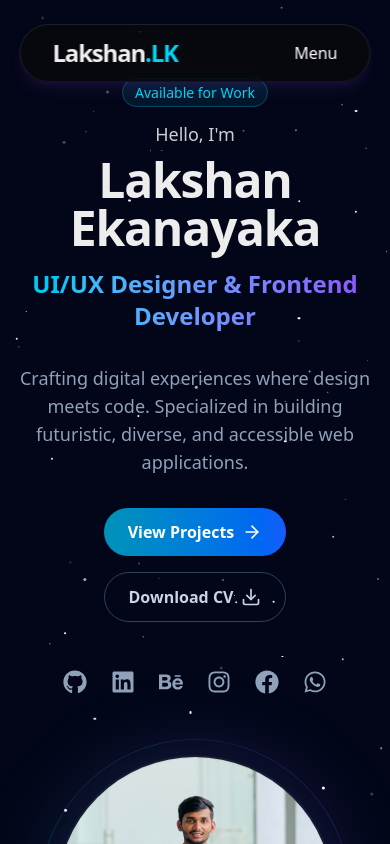
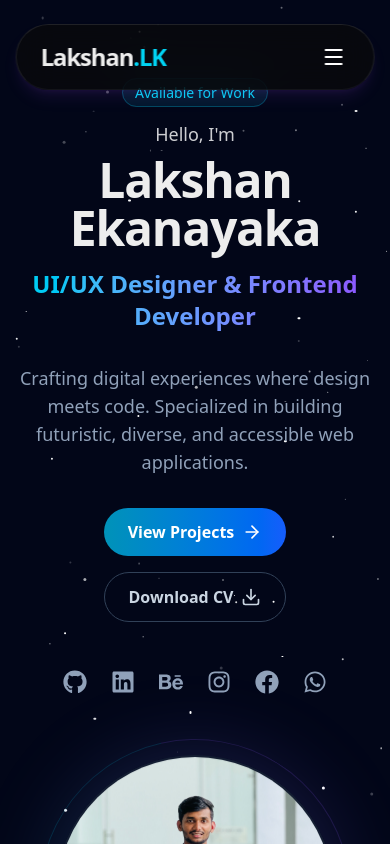
Before and after one commit to Lakshan-lk/Lakshan_Portfolio-, a Next.js app: page / in a window 390 px wide. Shown: the top 844 px of the page. Built offline with nearby package versions, Linux system fonts and the light colour scheme.

Commit message:
Added mobile menu

```diff
--- a/components/Navbar.tsx
+++ b/components/Navbar.tsx
@@ -1,8 +1,9 @@
 "use client";
 
-import { motion } from "framer-motion";
+import { useState } from "react";
+import { motion, AnimatePresence } from "framer-motion";
 import Link from "next/link";
-import { cn } from "@/lib/utils";
+import { Menu, X } from "lucide-react"; // Icons import කරගත්තා
 
 const navLinks = [
     { name: "Home", href: "#home" },
@@ -14,25 +15,31 @@ const navLinks = [
 ];
 
 export function Navbar() {
+    // Menu එක Open ද නැද්ද කියලා බලන්න State එකක්
+    const [isOpen, setIsOpen] = useState(false);
+
     return (
         <motion.nav
             initial={{ y: -100, opacity: 0 }}
             animate={{ y: 0, opacity: 1 }}
             transition={{ duration: 0.8, ease: "easeOut", delay: 0.5 }}
-            className="fixed top-6 left-1/2 -translate-x-1/2 z-50 w-full max-w-[90%] md:max-w-4xl"
+            className="fixed top-6 left-1/2 -translate-x-1/2 z-50 w-full max-w-[92%] md:max-w-3xl"
         >
-            <div className="glass-nav rounded-full px-8 py-3 flex items-center justify-between shadow-lg shadow-purple-500/10 border border-white/10 bg-white/5 backdrop-blur-xl">
-                <Link href="/" className="text-2xl font-bold tracking-tighter" data-magnetic>
+            {/* Main Navbar Bar */}
+            <div className="glass-nav rounded-full px-6 py-4 flex items-center justify-between shadow-lg shadow-purple-500/10 border border-white/10 bg-white/5 backdrop-blur-xl relative z-50">
+
+                {/* Logo */}
+                <Link href="/" className="text-2xl font-bold tracking-tighter" onClick={() => setIsOpen(false)}>
                     Lakshan<span className="text-cyan-400">.LK</span>
                 </Link>
 
+                {/* Desktop Menu (Hidden on Mobile) */}
                 <ul className="hidden md:flex items-center gap-8">
                     {navLinks.map((link) => (
                         <li key={link.name}>
                             <Link
                                 href={link.href}
                                 className="text-base font-medium text-gray-300 hover:text-white transition-colors relative group"
-                                data-magnetic
                             >
                                 {link.name}
                                 <span className="absolute -bottom-1 left-1/2 -translate-x-1/2 w-0 h-[2px] bg-cyan-400 group-hover:w-full transition-all duration-300" />
@@ -41,8 +48,46 @@ export function Navbar() {
                     ))}
                 </ul>
 
-                <button className="md:hidden text-white font-medium text-base">Menu</button>
+                {/* Mobile Menu Button (Toggle) */}
+                <button
+                    className="md:hidden text-white p-1"
+                    onClick={() => setIsOpen(!isOpen)}
+                >
+                    {isOpen ? <X size={24} /> : <Menu size={24} />}
+                </button>
             </div>
+
+            {/* Mobile Dropdown Menu */}
+            <AnimatePresence>
+                {isOpen && (
+                    <motion.div
+                        initial={{ opacity: 0, y: -20, scale: 0.95 }}
+                        animate={{ opacity: 1, y: 0, scale: 1 }}
+                        exit={{ opacity: 0, y: -20, scale: 0.95 }}
+                        transition={{ duration: 0.2 }}
+                        className="absolute top-full left-0 w-full mt-4 p-4 rounded-2xl border border-white/10 bg-black/80 backdrop-blur-xl shadow-2xl md:hidden overflow-hidden"
+                    >
+                        <ul className="flex flex-col gap-4 text-center">
+                            {navLinks.map((link, index) => (
+                                <motion.li
+                                    key={link.name}
+                                    initial={{ opacity: 0, x: -20 }}
+                                    animate={{ opacity: 1, x: 0 }}
+                                    transition={{ delay: index * 0.1 }}
+                                >
+                                    <Link
+                                        href={link.href}
+                                        className="block text-lg font-medium text-gray-300 hover:text-cyan-400 transition-colors py-2"
+                                        onClick={() => setIsOpen(false)} // Link එක Click කළාම Menu එක වැහෙනවා
+                                    >
+                                        {link.name}
+                                    </Link>
+                                </motion.li>
+                            ))}
+                        </ul>
+                    </motion.div>
+                )}
+            </AnimatePresence>
         </motion.nav>
     );
 }
```
